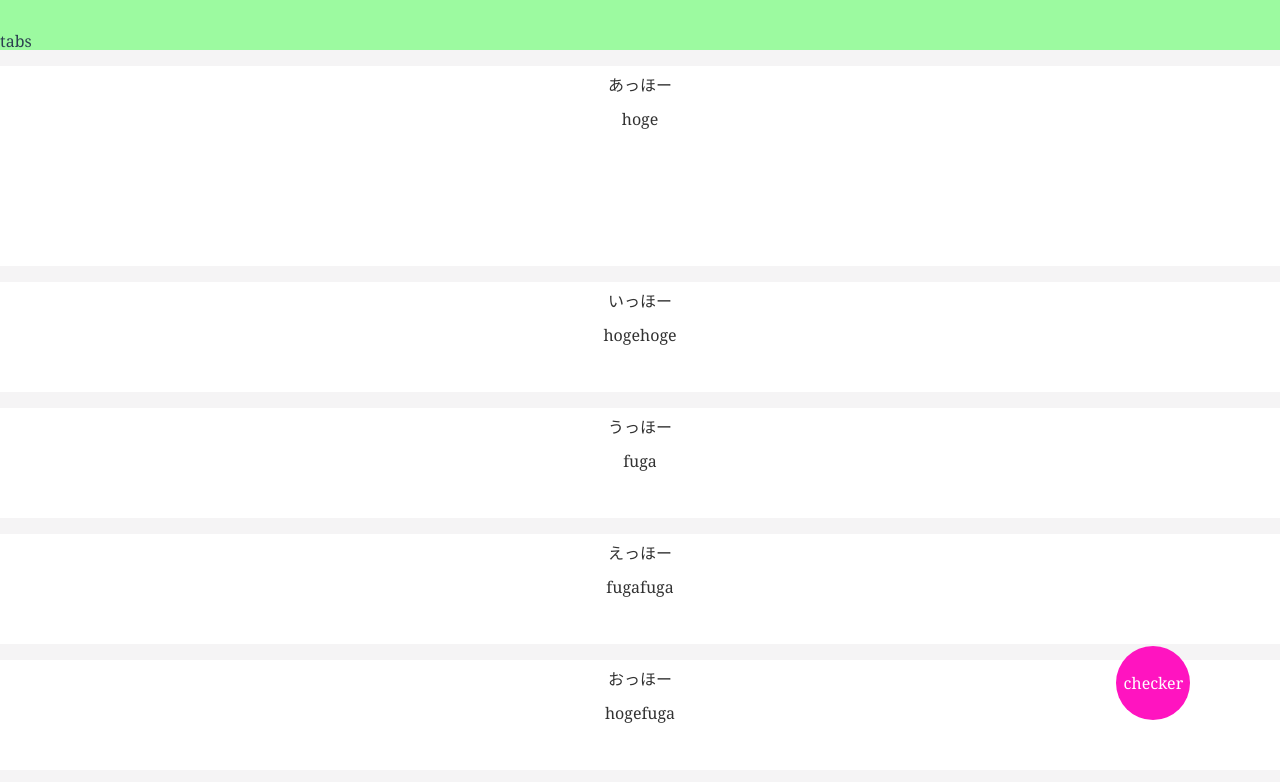
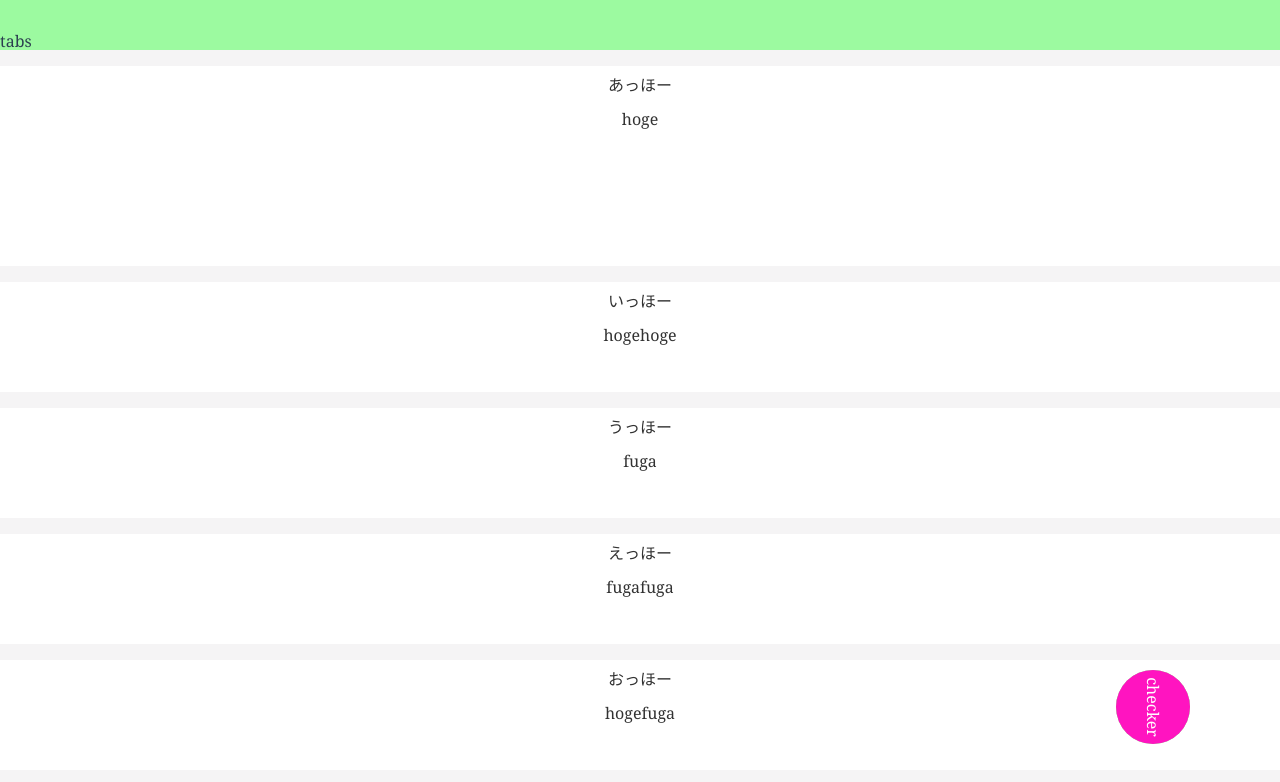
Before and after one commit to canartsavetheworldinc/spajam2019, a Vue app: page / in a window 1280 px wide. Shown: the top 782 px of the page. Built offline with nearby package versions, Linux system fonts and the light colour scheme.

Commit message:
:sparkles:くるっ

```diff
--- a/src/components/Checker.vue
+++ b/src/components/Checker.vue
@@ -1,16 +1,33 @@
 <template>
-  <router-link to="/catalog">
-    <div class="checker-container">
-      checker
-    </div>
-  </router-link>
+  <div class="checker-container">
+    <CheckerItem class="checker-item" :onclick="click"></CheckerItem>
+    <CheckerItem class="checker-item"></CheckerItem>
+    <CheckerItem class="checker-item"></CheckerItem>
+  </div>
 </template>
 
 <script>
+import CheckerItem from '@/components/CheckerItem'
+
 export default {
   name: 'Checker',
   props: {
     msg: String
+  },
+  components: {
+    CheckerItem
+  },
+  methods: {
+    click () {
+      for (const i in this.$children) {
+        const el = this.$children[i].$el
+        if (!el.style.transform) {
+          el.style.transform = `translateX(-${i * 130}%)`
+        } else {
+          el.style.transform = ''
+        }
+      }
+    }
   }
 }
 </script>
@@ -23,10 +40,20 @@ export default {
   align-items: center;
   width: 50px;
   height: 50px;
-  padding: 12px;
-  /* border: 1px solid orangered; */
-  border-radius: 100px;
+}
+.checker-item:first-child {
   background-color: #ff14c0;
   color: white;
+  z-index: 1;
+}
+.checker-item {
+  position: absolute;
+  top: 0;
+  right: 0;
+  transform: rotateZ(90deg);
+  transition: transform .3s ease;
+}
+.checker-item:focus {
+  outline: none;
 }
 </style>
--- /dev/null
+++ b/src/components/CheckerItem.vue
@@ -0,0 +1,34 @@
+<template>
+  <div class="checker-item-container" @click="click">
+    checker
+  </div>
+</template>
+
+<script>
+export default {
+  name: 'CheckerItem',
+  props: {
+    onclick: Function
+  },
+  computed: {
+    click () {
+      return this.onclick || function () {}
+    }
+  }
+}
+</script>
+
+<!-- Add "scoped" attribute to limit CSS to this component only -->
+<style scoped>
+.checker-item-container {
+  display: flex;
+  justify-content: center;
+  align-items: center;
+  width: 50px;
+  height: 50px;
+  padding: 12px;
+  /* border: 1px solid orangered; */
+  border-radius: 100px;
+  background-color: #9cfaa0;
+}
+</style>
```
